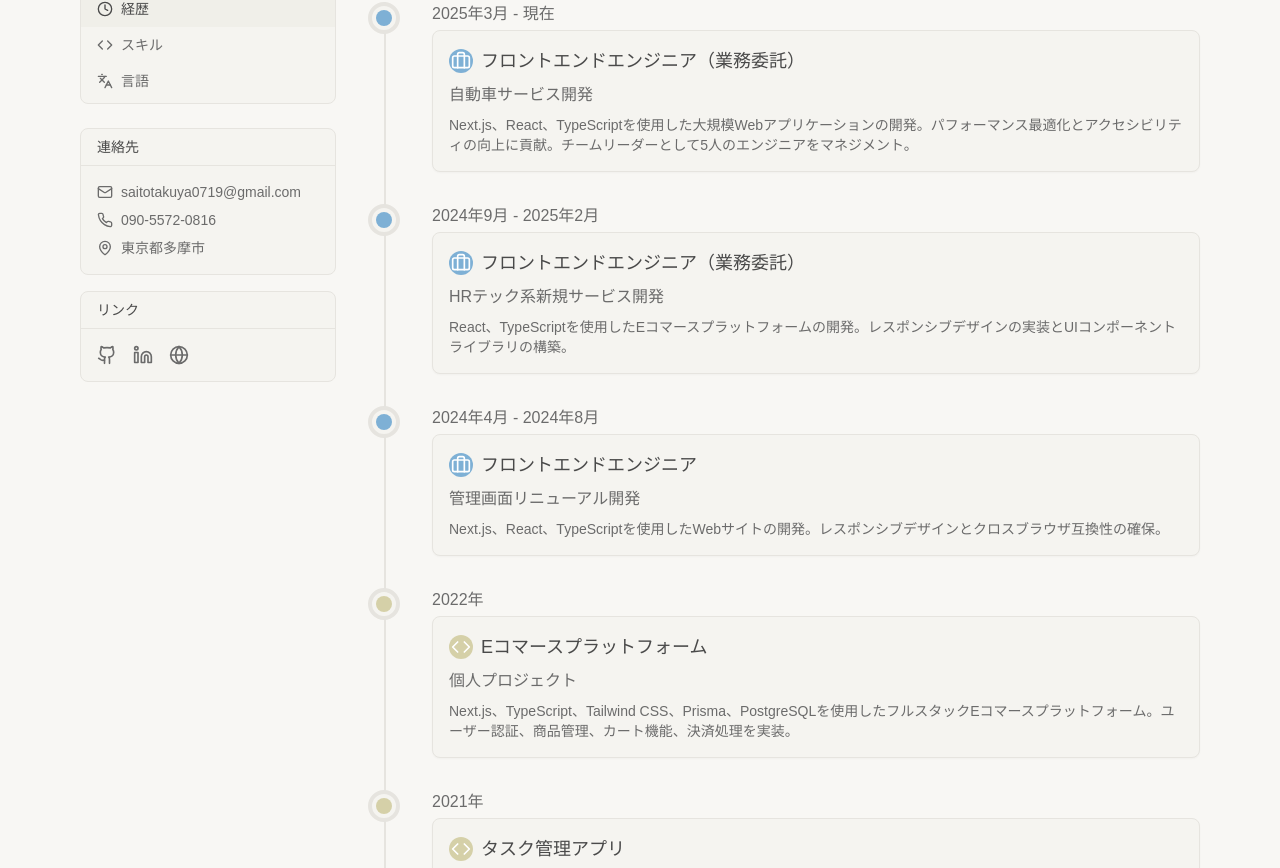
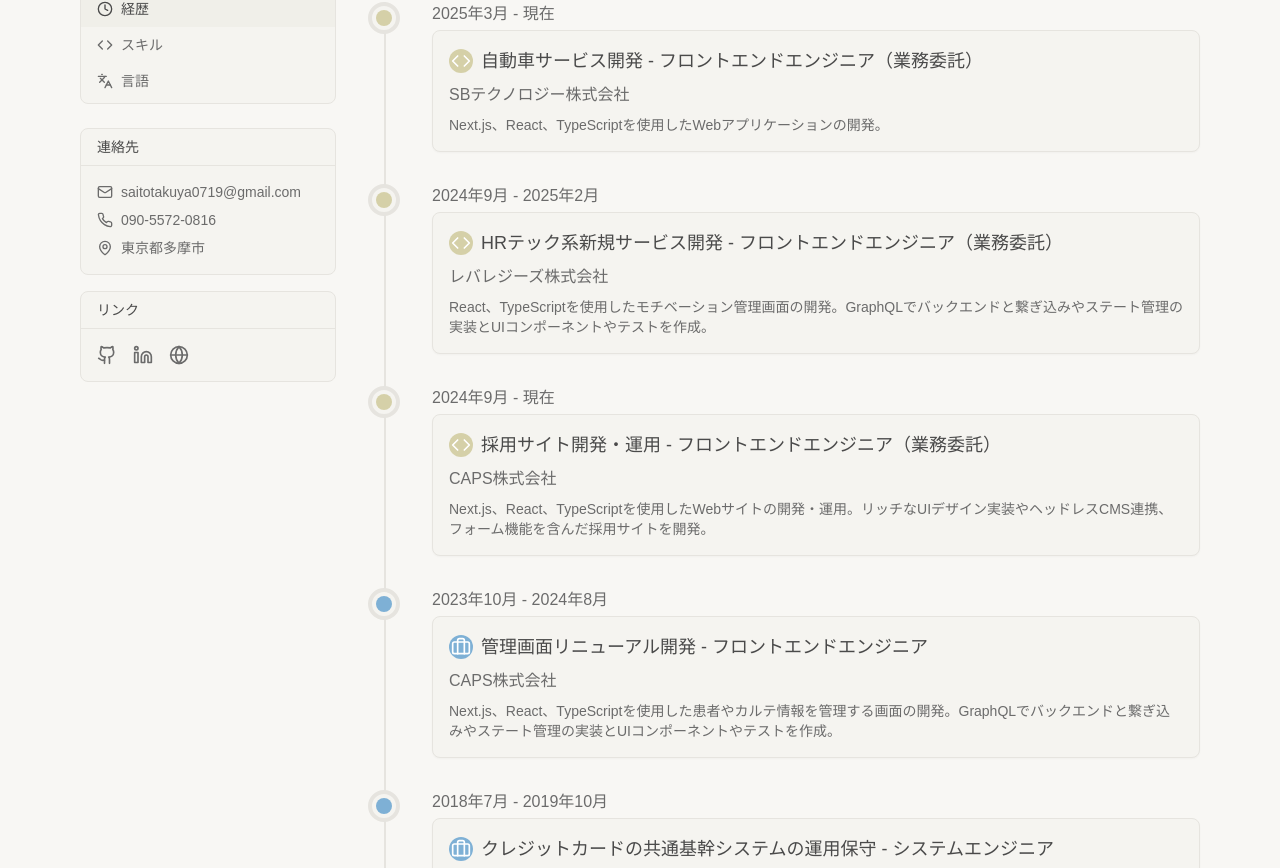
Before and after one commit to tktk7l9/resume, a Next.js app: page / in a window 1280 px wide. Shown: the part 172-1040 px from the top of the page. Built offline with nearby package versions, Linux system fonts and the light colour scheme.

Commit message:
ResumeコンポーネントにExternalLinkコンポーネントを追加し、各職歴の会社名をリンク化。ResumeHeaderおよびResumeSidebarコンポーネントでもExternalLinkを使用して、外部リンクの管理を一元化。

```diff
--- /dev/null
+++ b/components/external-link.tsx
@@ -0,0 +1,27 @@
+import type { ReactNode } from "react";
+
+interface ExternalLinkProps {
+  href: string;
+  children: ReactNode;
+  className?: string;
+  ariaLabel?: string;
+}
+
+export function ExternalLink({
+  href,
+  children,
+  className,
+  ariaLabel,
+}: ExternalLinkProps) {
+  return (
+    <a
+      href={href}
+      target="_blank"
+      rel="noopener noreferrer"
+      className={className}
+      aria-label={ariaLabel}
+    >
+      {children}
+    </a>
+  );
+}
--- a/components/resume-header.tsx
+++ b/components/resume-header.tsx
@@ -1,4 +1,5 @@
-import { GithubIcon, LinkedinIcon, GlobeIcon } from "lucide-react"
+import { ExternalLink } from "@/components/external-link";
+import { GithubIcon, LinkedinIcon, GlobeIcon } from "lucide-react";
 
 export function ResumeHeader() {
   return (
@@ -10,7 +11,10 @@ export function ResumeHeader() {
         </div>
         <div className="flex items-center gap-4">
           <div className="hidden md:flex items-center gap-2 text-sm text-[#6b6b6b]">
-            <a href="mailto:saitotakuya0719@gmail.com" className="hover:text-[#4a4a4a]">
+            <a
+              href="mailto:saitotakuya0719@gmail.com"
+              className="hover:text-[#4a4a4a]"
+            >
               saitotakuya0719@gmail.com
             </a>
             <span>•</span>
@@ -19,37 +23,31 @@ export function ResumeHeader() {
             </a>
             <span>•</span>
             <div className="flex gap-2">
-              <a
+              <ExternalLink
                 href="https://github.com/tktk7l9"
-                target="_blank"
-                rel="noopener noreferrer"
                 className="text-[#6b6b6b] hover:text-[#4a4a4a] transition-colors"
-                aria-label="GitHub"
+                ariaLabel="GitHub"
               >
                 <GithubIcon className="w-4 h-4" />
-              </a>
-              <a
+              </ExternalLink>
+              <ExternalLink
                 href="https://linkedin.com/in/tktk7l9"
-                target="_blank"
-                rel="noopener noreferrer"
                 className="text-[#6b6b6b] hover:text-[#4a4a4a] transition-colors"
                 aria-label="LinkedIn"
               >
                 <LinkedinIcon className="w-4 h-4" />
-              </a>
-              <a
+              </ExternalLink>
+              <ExternalLink
                 href="https://tktk7l9.dev"
-                target="_blank"
-                rel="noopener noreferrer"
                 className="text-[#6b6b6b] hover:text-[#4a4a4a] transition-colors"
                 aria-label="ポートフォリオ"
               >
                 <GlobeIcon className="w-4 h-4" />
-              </a>
+              </ExternalLink>
             </div>
           </div>
         </div>
       </div>
     </header>
-  )
+  );
 }
--- a/components/resume-sidebar.tsx
+++ b/components/resume-sidebar.tsx
@@ -1,5 +1,6 @@
 "use client";
 
+import { ExternalLink } from "@/components/external-link";
 import {
   GithubIcon,
   LinkedinIcon,
@@ -119,33 +120,27 @@ export function ResumeSidebar() {
               リンク
             </h3>
             <div className="p-4 flex gap-4">
-              <a
+              <ExternalLink
                 href="https://github.com/tktk7l9"
-                target="_blank"
-                rel="noopener noreferrer"
                 className="text-[#6b6b6b] hover:text-[#4a4a4a] transition-colors"
                 aria-label="GitHub"
               >
                 <GithubIcon className="w-5 h-5" />
-              </a>
-              <a
+              </ExternalLink>
+              <ExternalLink
                 href="https://linkedin.com/in/tktk7l9"
-                target="_blank"
-                rel="noopener noreferrer"
                 className="text-[#6b6b6b] hover:text-[#4a4a4a] transition-colors"
                 aria-label="LinkedIn"
               >
                 <LinkedinIcon className="w-5 h-5" />
-              </a>
-              <a
+              </ExternalLink>
+              <ExternalLink
                 href="https://tktk7l9.dev"
-                target="_blank"
-                rel="noopener noreferrer"
                 className="text-[#6b6b6b] hover:text-[#4a4a4a] transition-colors"
                 aria-label="ポートフォリオ"
               >
                 <GlobeIcon className="w-5 h-5" />
-              </a>
+              </ExternalLink>
             </div>
           </div>
         </div>
@@ -172,24 +167,20 @@ export function ResumeSidebar() {
                 <MapPinIcon className="w-3 h-3" />
                 <span>東京都多摩市</span>
               </span>
-              <a
+              <ExternalLink
                 href="https://github.com/tktk7l9"
-                target="_blank"
-                rel="noopener noreferrer"
                 className="flex items-center gap-1 text-xs text-[#6b6b6b] hover:text-[#4a4a4a]"
               >
                 <GithubIcon className="w-3 h-3" />
                 <span>GitHub</span>
-              </a>
-              <a
+              </ExternalLink>
+              <ExternalLink
                 href="https://linkedin.com/in/tktk7l9"
-                target="_blank"
-                rel="noopener noreferrer"
                 className="flex items-center gap-1 text-xs text-[#6b6b6b] hover:text-[#4a4a4a]"
               >
                 <LinkedinIcon className="w-3 h-3" />
                 <span>LinkedIn</span>
-              </a>
+              </ExternalLink>
             </div>
           </div>
         </div>
--- a/resume.tsx
+++ b/resume.tsx
@@ -6,6 +6,7 @@ import { ResumeTimelineItem } from "./components/resume-timeline-item";
 import { ResumeSkillCard } from "./components/resume-skill-card";
 import { ResumeFooter } from "./components/resume-footer";
 import { ClockIcon, CodeIcon, GlobeIcon } from "lucide-react";
+import { ExternalLink } from "@/components/external-link";
 
 export default function Resume() {
   return (
@@ -25,43 +26,82 @@ export default function Resume() {
               <ResumeTimeline>
                 <ResumeTimelineItem
                   date="2025年3月 - 現在"
-                  title="フロントエンドエンジニア（業務委託）"
-                  company="自動車サービス開発"
-                  description="Next.js、React、TypeScriptを使用した大規模Webアプリケーションの開発。パフォーマンス最適化とアクセシビリティの向上に貢献。チームリーダーとして5人のエンジニアをマネジメント。"
+                  title="自動車サービス開発 - フロントエンドエンジニア（業務委託）"
+                  company={
+                    <ExternalLink href="https://www.softbanktech.co.jp/">
+                      SBテクノロジー株式会社
+                    </ExternalLink>
+                  }
+                  description="Next.js、React、TypeScriptを使用したWebアプリケーションの開発。"
+                  type="project"
+                />
+                <ResumeTimelineItem
+                  date="2024年9月 - 2025年2月"
+                  title="HRテック系新規サービス開発 - フロントエンドエンジニア（業務委託）"
+                  company={
+                    <ExternalLink href="https://leverages.jp/">
+                      レバレジーズ株式会社
+                    </ExternalLink>
+                  }
+                  description="React、TypeScriptを使用したモチベーション管理画面の開発。GraphQLでバックエンドと繋ぎ込みやステート管理の実装とUIコンポーネントやテストを作成。"
+                  type="project"
+                />
+                <ResumeTimelineItem
+                  date="2024年9月 - 現在"
+                  title="採用サイト開発・運用 - フロントエンドエンジニア（業務委託）"
+                  company={
+                    <ExternalLink href="https://caps365.jp/">
+                      CAPS株式会社
+                    </ExternalLink>
+                  }
+                  description="Next.js、React、TypeScriptを使用したWebサイトの開発・運用。リッチなUIデザイン実装やヘッドレスCMS連携、フォーム機能を含んだ採用サイトを開発。"
+                  type="project"
+                />
+                <ResumeTimelineItem
+                  date="2023年10月 - 2024年8月"
+                  title="管理画面リニューアル開発 - フロントエンドエンジニア"
+                  company={
+                    <ExternalLink href="https://caps365.jp/">
+                      CAPS株式会社
+                    </ExternalLink>
+                  }
+                  description="Next.js、React、TypeScriptを使用した患者やカルテ情報を管理する画面の開発。GraphQLでバックエンドと繋ぎ込みやステート管理の実装とUIコンポーネントやテストを作成。"
                   type="work"
                 />
                 <ResumeTimelineItem
-                  date="2024年9月 - 2025年2月"
-                  title="フロントエンドエンジニア（業務委託）"
-                  company="HRテック系新規サービス開発"
-                  description="React、TypeScriptを使用したEコマースプラットフォームの開発。レスポンシブデザインの実装とUIコンポーネントライブラリの構築。"
+                  date="2018年7月 - 2019年10月"
+                  title="クレジットカードの共通基幹システムの運用保守 - システムエンジニア"
+                  company={
+                    <ExternalLink href="https://www.ibm.com/jp-ja/about/subsidiaries/ijds">
+                      日本アイビーエム・ソリューション・サービス株式会社（ISOL）
+                    </ExternalLink>
+                  }
+                  description={
+                    "Excel資料作成、VBA自動化ツール作成、テスト、管理画面機能（Java）追加を担当。\nプロジェクト内で有志で集まる勉強会に参加、発表。\nOracle Certified Java Programmer, Silver SE 8の資格を取得。"
+                  }
                   type="work"
                 />
                 <ResumeTimelineItem
-                  date="2024年4月 - 2024年8月"
-                  title="フロントエンドエンジニア"
-                  company="管理画面リニューアル開発"
-                  description="Next.js、React、TypeScriptを使用したWebサイトの開発。レスポンシブデザインとクロスブラウザ互換性の確保。"
+                  date="2018年4月 - 2018年7月"
+                  title="新入社員研修"
+                  company={
+                    <ExternalLink href="https://www.ibm.com/jp-ja/about/subsidiaries/ijds">
+                      日本アイビーエム・ソリューション・サービス株式会社（ISOL）
+                    </ExternalLink>
+                  }
+                  description={
+                    "新入社員研修を受け、ビジネスマナー、プログラミング（Java）、IBM製品を学習。\nまたチーム・個人開発、デザインシンキングのワークショップを実施。"
+                  }
                   type="work"
-                />
-                <ResumeTimelineItem
-                  date="2022年"
-                  title="Eコマースプラットフォーム"
-                  company="個人プロジェクト"
-                  description="Next.js、TypeScript、Tailwind CSS、Prisma、PostgreSQLを使用したフルスタックEコマースプラットフォーム。ユーザー認証、商品管理、カート機能、決済処理を実装。"
-                  type="project"
-                />
-                <ResumeTimelineItem
-                  date="2021年"
-                  title="タスク管理アプリ"
-                  company="オープンソースプロジェクト"
-                  description="React、Redux、Firebase、Material-UIを使用したタスク管理アプリ。リアルタイムデータ同期、ドラッグアンドドロップ機能、フィルタリング機能を実装。GitHub上で50以上のスター獲得。"
-                  type="project"
                 />
                 <ResumeTimelineItem
                   date="2012年4月 - 2018年3月"
                   title="現代心理学部映像身体学科"
-                  company="立教大学"
+                  company={
+                    <ExternalLink href="https://www.rikkyo.ac.jp/">
+                      立教大学
+                    </ExternalLink>
+                  }
                   description="映画、写真、広告、演劇、ダンス、武術など、映像表現や身体表現をワークショップを通して、その手法や知識、仕事の進め方を学習。"
                   type="education"
                 />
```
